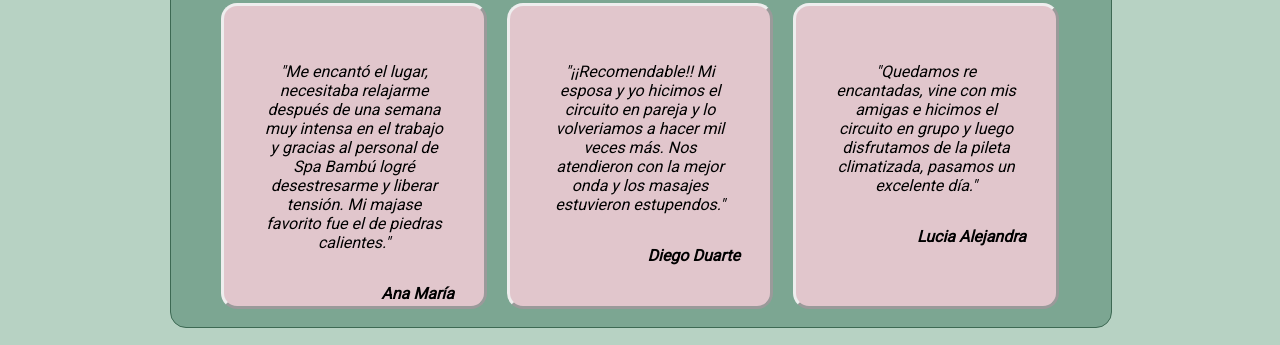
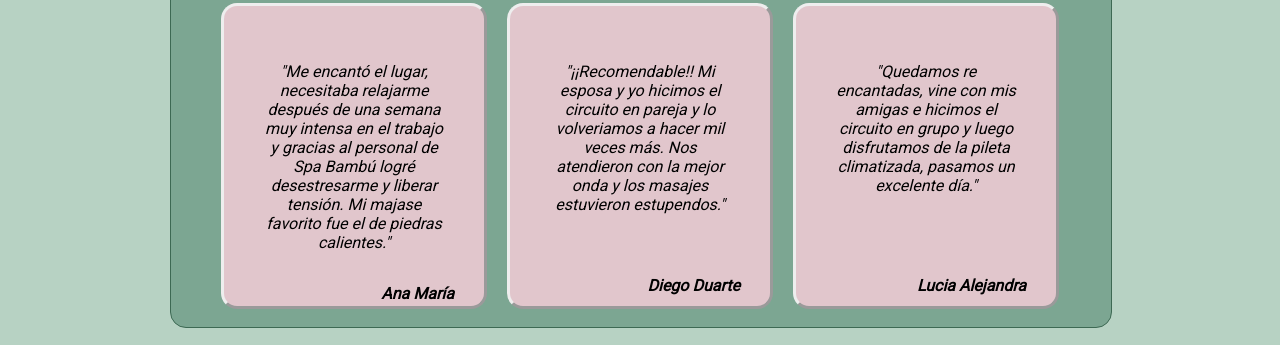
Before and after one commit to catherinearianna/Pagina_web_Spa_Bambu, a plain HTML site: page index.html in a window 1280 px wide. Shown: the part 807-1152 px from the top of the page. Drawn offline with Linux system fonts and the light colour scheme.

Commit message:
Modificando  detalles

```diff
--- a/css/style.css
+++ b/css/style.css
@@ -210,6 +210,7 @@ header {
     text-align: end;
     font-style: italic;
     font-family: 'roboto';
+
 }
 
 .opinion2 {
@@ -236,6 +237,7 @@ header {
     text-align: end;
     font-style: italic;
     font-family: 'roboto';
+    padding-top: 30px;
 }
 
 .opinion3 {
@@ -262,6 +264,8 @@ header {
     text-align: end;
     font-style: italic;
     font-family: 'roboto';
+    padding-top: 49px;
+
 }
 
 /* Comienza el diseño del aside y se agrega un video al lado */
@@ -413,6 +417,7 @@ p {
     text-align: left;
     padding: 10px;
 }
+
 
 .precio p {
     color: #000000;
```
